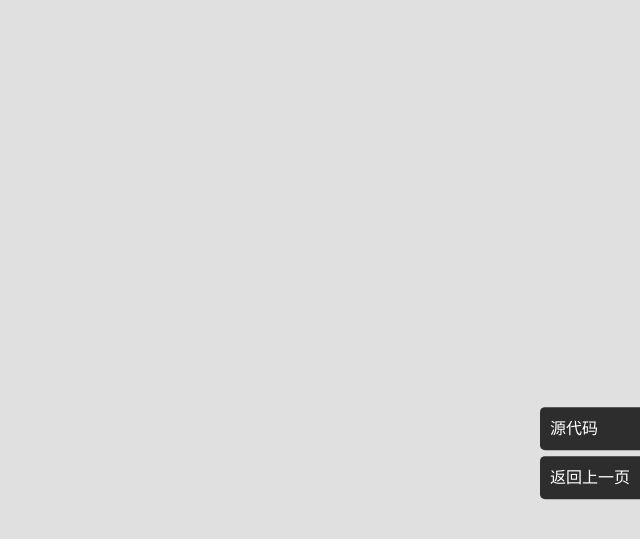
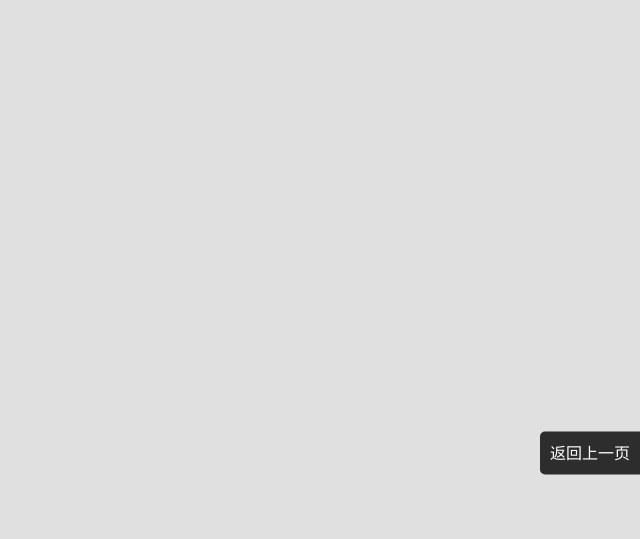
Before and after one commit to FrancoCotter/blog, a Jekyll site: the page built from resume.html, in a window 1280 px wide. Shown: the top 539 px of the page, without its empty margins (640-1280 px from the left). Built offline with Jekyll 4.4.1, drawn with Linux system fonts in a browser that asks for light colours.

Commit message:
Update resume.html

```diff
--- a/resume.html
+++ b/resume.html
@@ -37,9 +37,7 @@ title: "个人简历"
         <!--[if lte IE 8]><div class="lte-ie8-comment-wrapper"><p class="lte-ie8-comment">你正在使用 IE8 或更老的古董浏览器，还是快升级或者换浏览器吧~</p></div><![endif]-->
         <aside>
             <ul class="links">
-                <li class="link">
-                    <a href="https://github.com/FrancoCotter/resume_myself">源代码</a>
-                </li>
+
                 <li class="link">
                     <a href="javascrpt:;" id="back">返回上一页</a>
                 </li>
```
